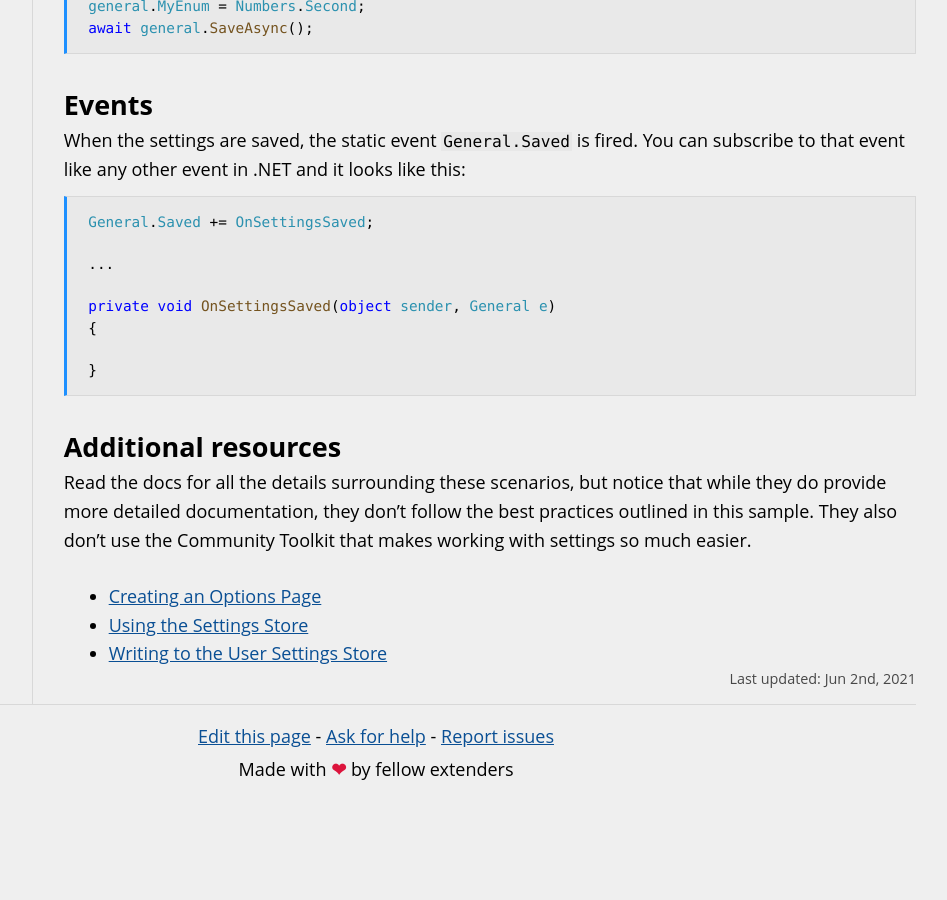
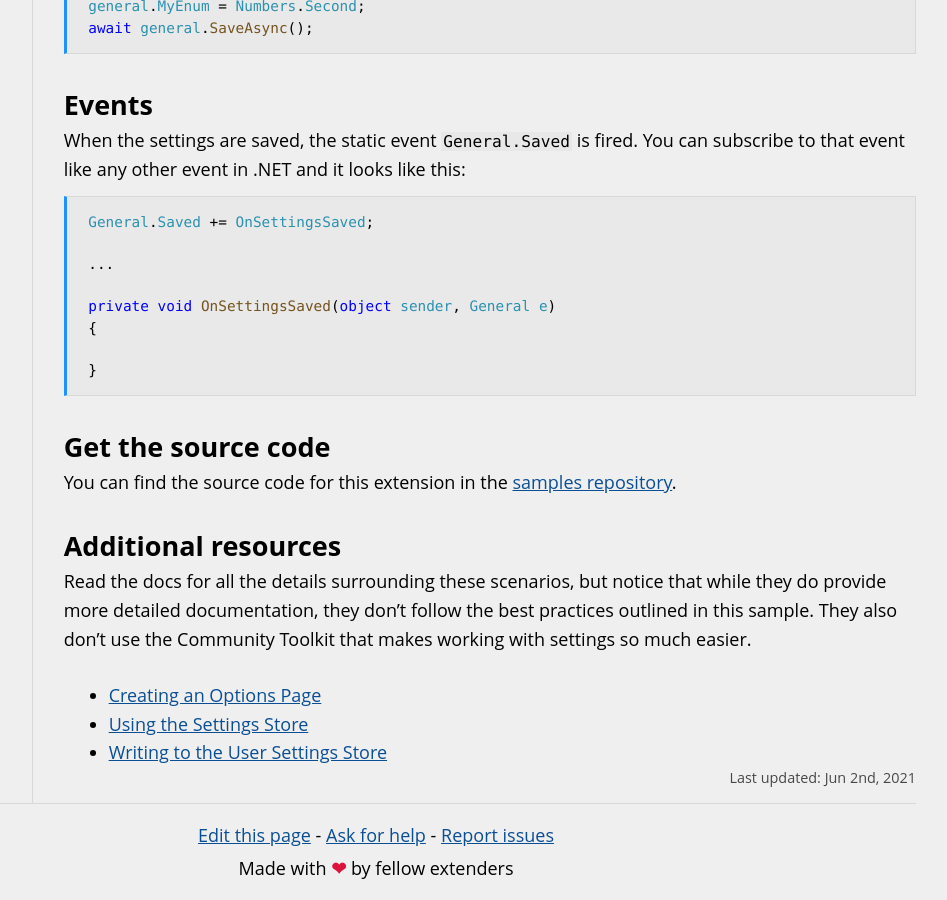
Before and after one commit to VsixCommunity/docs, a Jekyll site: the page built from docs/walkthroughs/settings-and-options.md, in a window 1280 px wide and 900 px high, scrolled down 5188 px. Shown: the whole window, without its empty margins (264-1211 px from the left). Built offline with Jekyll 4.4.1, drawn with Linux system fonts in a browser that asks for light colours; before the commit the page ends 5989 px from its top, so only the background shows below that.

Commit message:
Added link to Options sample

````diff
--- a/docs/walkthroughs/settings-and-options.md
+++ b/docs/walkthroughs/settings-and-options.md
@@ -149,6 +149,9 @@ private void OnSettingsSaved(object sender, General e)
 }
 ```
 
+## [Get the source code](#source-code)
+You can find the source code for this extension in the [samples repository](https://github.com/VsixCommunity/Samples).
+
 ## [Additional resources](#additional-resources)
 Read the docs for all the details surrounding these scenarios, but notice that while they do provide more detailed documentation, they don't follow the best practices outlined in this sample. They also don't use the Community Toolkit that makes working with settings so much easier.
 
````
